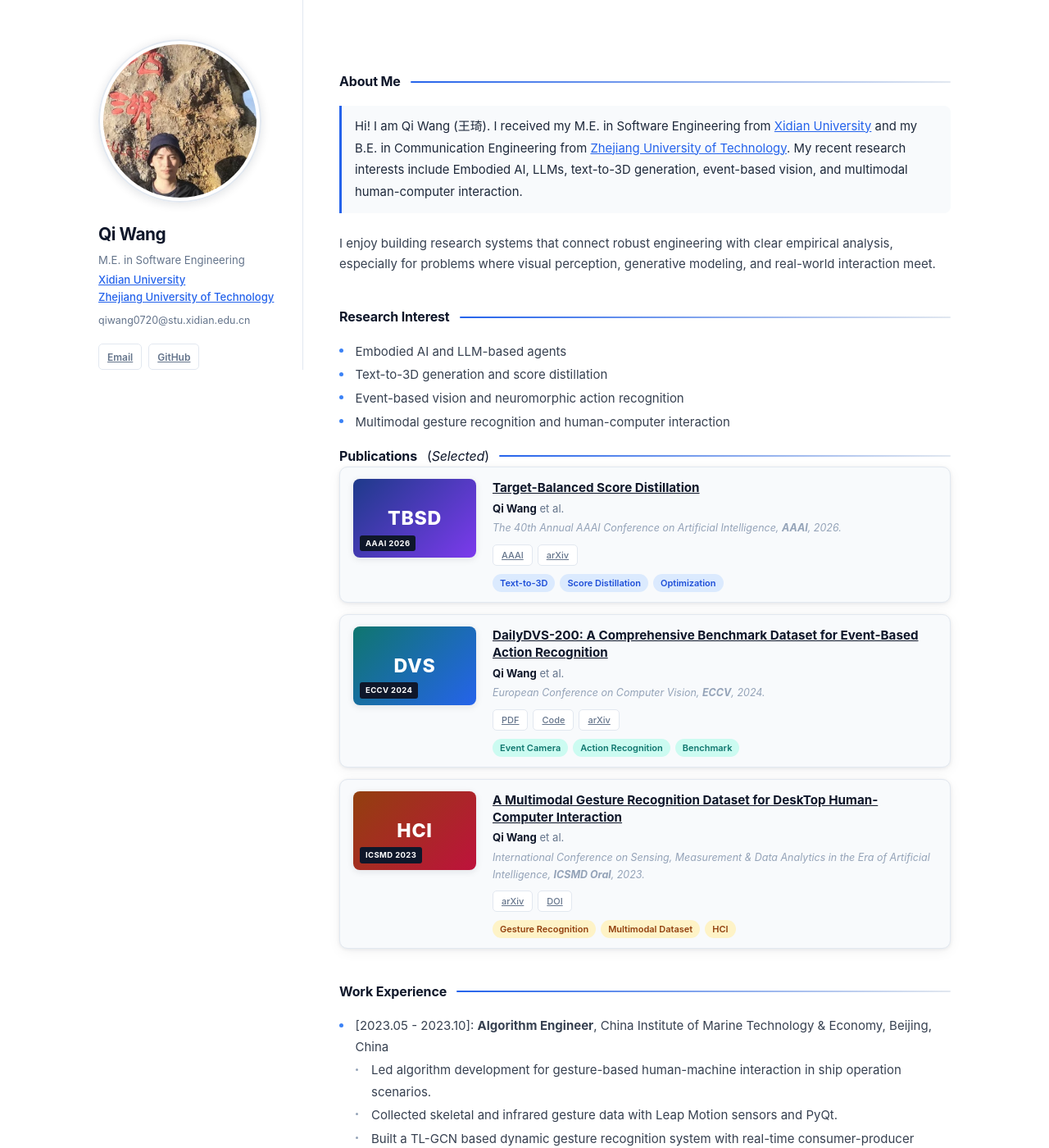
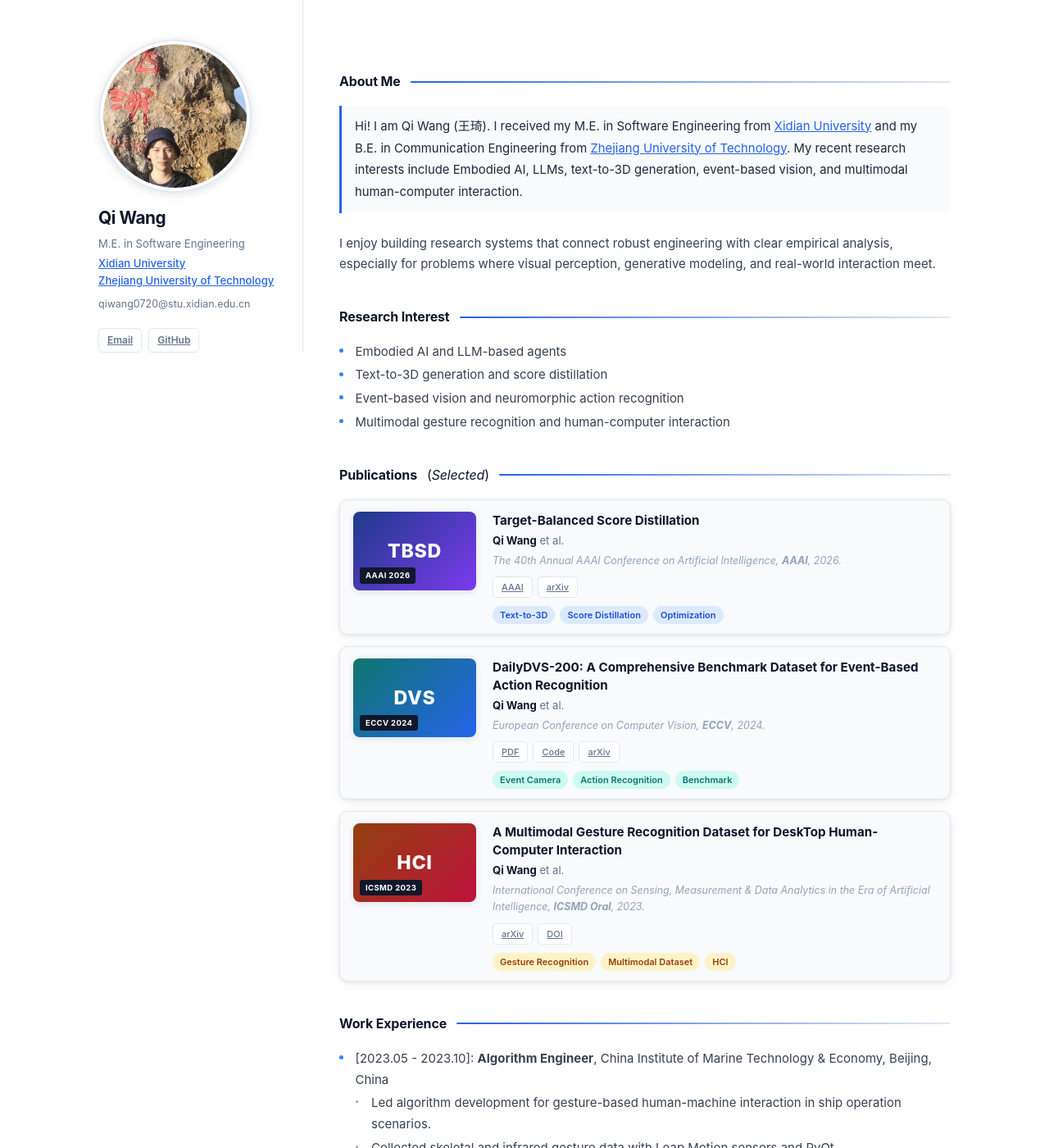
Before and after one commit to QiWang233/qiwang233.github.io, a Jekyll site: the page built from index.md, in a window 1280 px wide and 1400 px high. Shown: the whole window at 82% size. Built offline with Jekyll 4.4.1, drawn with Linux system fonts in a browser that asks for light colours; our own code applies the rules of GitHub Pages for plain Markdown files.

Commit message:
Fix responsive homepage layout

```diff
--- a/_includes/projects.md
+++ b/_includes/projects.md
@@ -1,4 +1,4 @@
-<h2 id="publications" style="margin: 2px 0px -15px;">Publications <span style="font-weight:normal;font-size:1rem;">(<em>Selected</em>)</span></h2>
+<h2 id="publications">Publications <span class="section-note">(<em>Selected</em>)</span></h2>
 
 <div class="publications">
 <ol class="bibliography">
--- a/assets/css/style.scss
+++ b/assets/css/style.scss
@@ -13,8 +13,17 @@
   --qw-shadow-hover: 0 4px 20px rgba(37, 99, 235, 0.12), 0 1px 6px rgba(15, 23, 42, 0.08);
 }
 
+* {
+  box-sizing: border-box;
+}
+
+html {
+  overflow-x: hidden;
+}
+
 body {
   margin: 0;
+  overflow-x: hidden;
   background: #fff;
   font-family: Inter, -apple-system, BlinkMacSystemFont, "Segoe UI", sans-serif;
   font-size: 15px;
@@ -29,6 +38,10 @@
   gap: 44px;
   width: min(1040px, calc(100% - 40px));
   margin: 0 auto;
+}
+
+.wrapper > * {
+  min-width: 0;
 }
 
 h1,
@@ -67,9 +80,15 @@
   background: linear-gradient(90deg, var(--qw-blue) 0%, var(--qw-border) 100%);
 }
 
+.section-note {
+  font-size: 1rem;
+  font-weight: 400;
+}
+
 a {
   color: var(--qw-blue);
   transition: color 0.15s ease;
+  overflow-wrap: anywhere;
 }
 
 a:hover {
@@ -158,7 +177,11 @@
 }
 
 .image.avatar img {
+  display: block;
   width: 85%;
+  max-width: 190px;
+  aspect-ratio: 1;
+  object-fit: cover;
   border: 2px solid var(--qw-border);
   border-radius: 50%;
   padding: 4px;
@@ -166,10 +189,28 @@
 }
 
 section {
+  width: 100%;
   min-width: 0;
   max-width: 760px;
   padding-top: 3rem;
   padding-bottom: 4rem;
+}
+
+section p,
+section li,
+.publications,
+.publications *,
+.visitor-map,
+.visitor-map * {
+  min-width: 0;
+  max-width: 100%;
+}
+
+section p,
+section li,
+.publications ol.bibliography li .title,
+.publications ol.bibliography li .periodical {
+  overflow-wrap: break-word;
 }
 
 section > p:first-of-type {
@@ -300,10 +341,12 @@
 
 .publications ol.bibliography li .title a {
   color: var(--qw-navy);
+  text-decoration: none;
 }
 
 .publications ol.bibliography li .title a:hover {
   color: var(--qw-blue);
+  text-decoration: underline;
 }
 
 .publications ol.bibliography li .author {
@@ -397,6 +440,7 @@
 .visitor-map iframe,
 .visitor-map img {
   max-width: 100%;
+  height: auto;
 }
 
 .visitor-map-placeholder {
@@ -436,26 +480,96 @@
 @media (max-width: 720px) {
   .wrapper {
     display: block;
-    width: min(100% - 28px, 1040px);
+    width: 100%;
+    padding: 0 16px;
   }
 
   header {
     position: static;
+    display: grid;
+    justify-items: start;
     border-right: 0;
     padding-right: 0;
-    padding-top: 2rem;
+    padding-top: 1.5rem;
+  }
+
+  .image.avatar img {
+    width: clamp(132px, 44vw, 176px);
+    max-width: 176px;
+  }
+
+  header h1 {
+    margin-top: 1rem;
+  }
+
+  h2 {
+    gap: 10px;
+    margin-top: 2.1rem;
+    white-space: normal;
+  }
+
+  h2 span {
+    flex-shrink: 0;
+    font-size: 0.9rem;
   }
 
   section {
-    padding-top: 1.5rem;
+    max-width: none;
+    padding-top: 1.25rem;
+    padding-bottom: 3rem;
+  }
+
+  section > p:first-of-type {
+    padding: 11px 14px;
   }
 
   .pub-row {
     grid-template-columns: 1fr;
+    gap: 14px;
+  }
+
+  .publications ol.bibliography > li {
+    padding: 12px;
   }
 
   .paper-thumb {
-    min-height: 120px;
+    min-height: 92px;
+  }
+
+  .publications ol.bibliography li .periodical {
+    overflow-wrap: anywhere;
+  }
+
+  .visitor-map {
+    width: 100%;
+    padding: 10px;
+  }
+}
+
+@media (max-width: 420px) {
+  body {
+    font-size: 14.5px;
+  }
+
+  .wrapper {
+    padding: 0 14px;
+  }
+
+  .image.avatar img {
+    width: 138px;
+  }
+
+  .side-links a {
+    min-height: 32px;
+  }
+
+  .paper-tags {
+    gap: 5px;
+  }
+
+  .paper-tag {
+    font-size: 10.5px;
+    padding: 0 8px;
   }
 }
 
```
